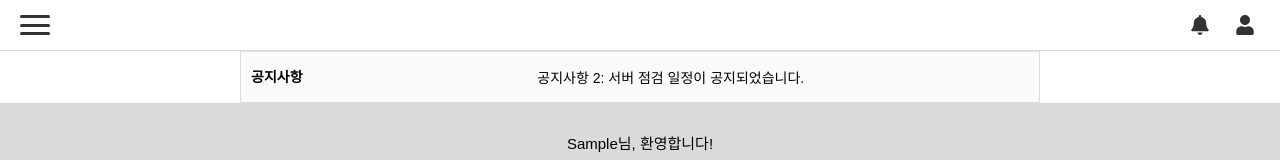
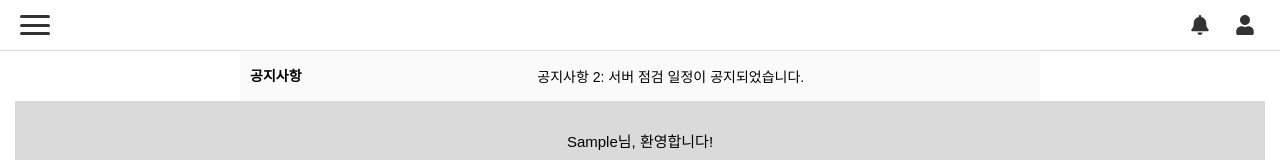
Before and after one commit to kjw-303/new-smart, a React (Create React App) app: page /login in a window 1280 px wide. Both pictures are taken after typing "Sample", "Sample123" into the empty fields and a click on the button "로그인". Shown: the top 160 px of the page. Built offline with nearby package versions, Linux system fonts and the light colour scheme.

Commit message:
# 스타일  수정

```diff
--- a/src/components/MainPage.js
+++ b/src/components/MainPage.js
@@ -19,6 +19,7 @@ const MainPage = () => {
   return (
     <div>
       <Header />
+      <div className="px-6">
         {/* 공지사항 */}
         <NoticeRoller />
         <div className="loginfo">
@@ -34,6 +35,7 @@ const MainPage = () => {
           {/* 배너 광고 */}
           <AdSlider />
         </div>
+      </div>
       <main>
         <p>상세 카테고리 구역</p>
       </main>
--- a/src/css/Contents.css
+++ b/src/css/Contents.css
@@ -77,7 +77,6 @@
 .noticeBanner {
   display: flex;
   align-items: center;
-  border: 1px solid #ddd;
   background: #fafafa;
   padding: 1rem;
   width: 100%;
```
Lines whose indentation alone changed are shown as unchanged.
